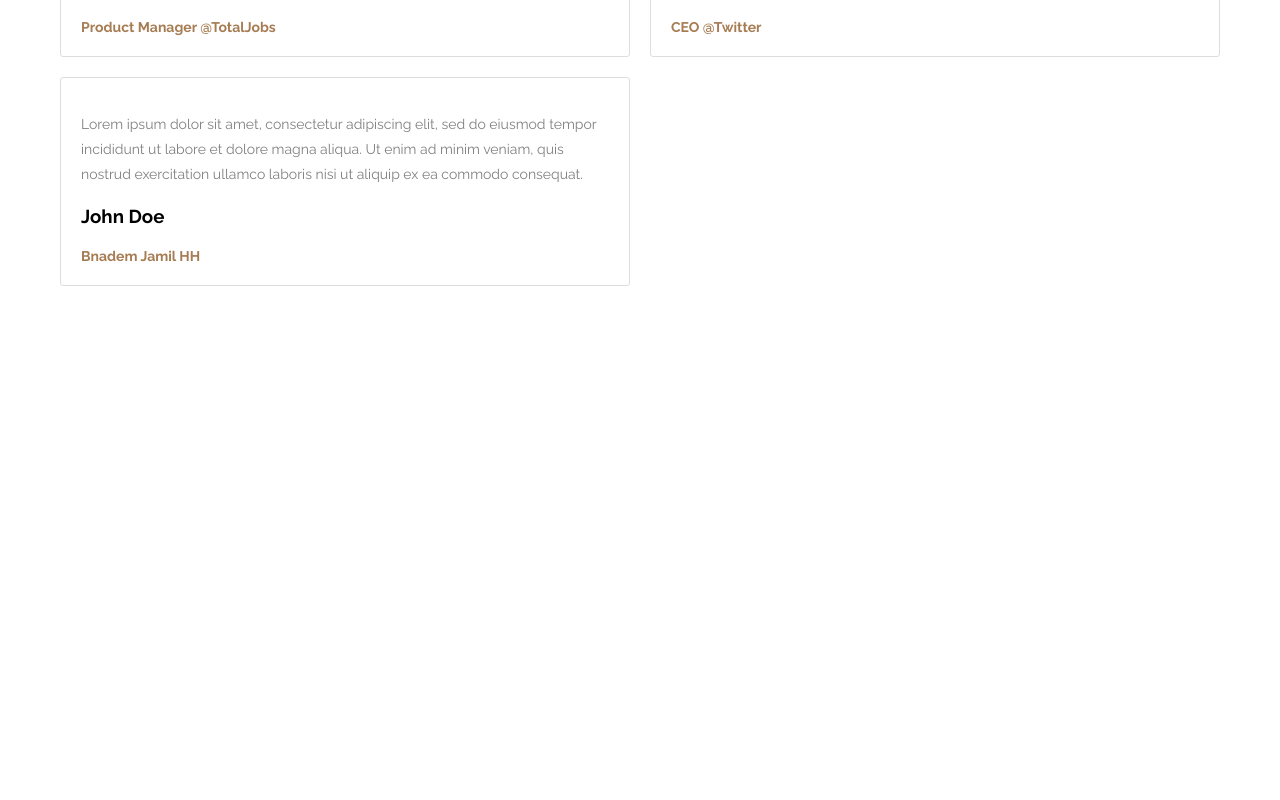
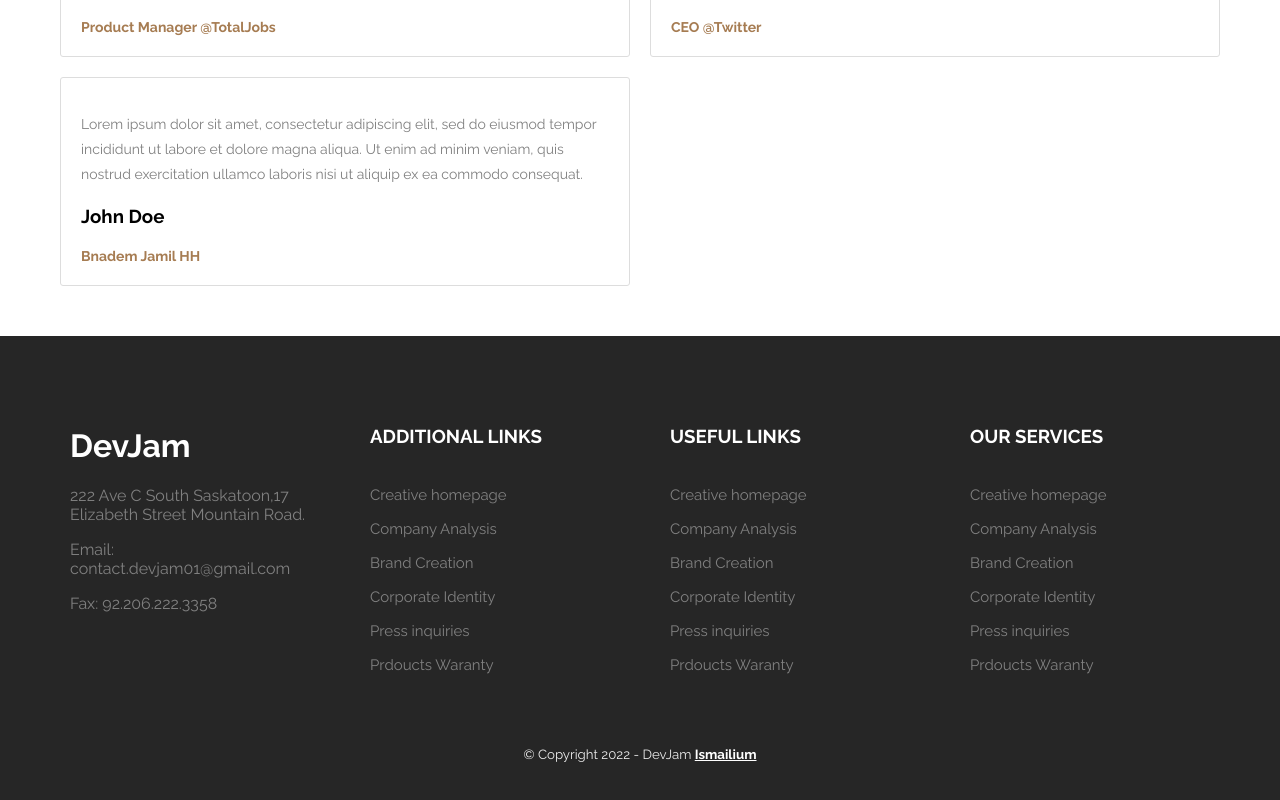
Before and after one commit to boularbahsmail/100wpm-website, a Next.js app: page / in a window 1280 px wide. Shown: the part 5622-6422 px from the top of the page. Before the commit the page ends 5958 px from the top, so only its background shows below. Built offline with nearby package versions, Linux system fonts and the light colour scheme.

Commit message:
Finlly, Footer Component :rocket:

```diff
--- /dev/null
+++ b/components/Footer/index.jsx
@@ -0,0 +1,95 @@
+import React from 'react';
+import styles from "../../styles/Footer.module.css";
+
+const Footer = () => {
+  return (
+    <footer className={styles.footer}>
+        <div className={styles.content}>
+            <div className={styles.links}>
+                <div className={styles.Brand}>
+                    <h1>
+                        <a href="">DevJam</a>
+                    </h1>
+                    <p>222 Ave C South Saskatoon,17 Elizabeth Street Mountain Road.</p>
+                    <p>Email: contact.devjam01@gmail.com</p>
+                    <p>Fax: 92.206.222.3358</p>
+                </div>
+                <div className={styles.AdditionalLinks}>
+                    <h3>Additional Links</h3>
+                    <ul>
+                        <li>
+                            <a href="">Creative homepage</a>
+                        </li>
+                        <li>
+                            <a href="">Company Analysis</a>
+                        </li>
+                        <li>
+                            <a href="">Brand Creation</a>
+                        </li>
+                        <li>
+                            <a href="">Corporate Identity</a>
+                        </li>
+                        <li>
+                            <a href="">Press inquiries</a>
+                        </li>
+                        <li>
+                            <a href="">Prdoucts Waranty</a>
+                        </li>
+                    </ul>
+                </div>
+                <div className={styles.UsefulLinks}>
+                    <h3>Useful Links</h3>
+                    <ul>
+                        <li>
+                            <a href="">Creative homepage</a>
+                        </li>
+                        <li>
+                            <a href="">Company Analysis</a>
+                        </li>
+                        <li>
+                            <a href="">Brand Creation</a>
+                        </li>
+                        <li>
+                            <a href="">Corporate Identity</a>
+                        </li>
+                        <li>
+                            <a href="">Press inquiries</a>
+                        </li>
+                        <li>
+                            <a href="">Prdoucts Waranty</a>
+                        </li>
+                    </ul>
+                </div>
+                <div className={styles.OurServices}>
+                    <h3>Our Services</h3>
+                    <ul>
+                        <li>
+                            <a href="">Creative homepage</a>
+                        </li>
+                        <li>
+                            <a href="">Company Analysis</a>
+                        </li>
+                        <li>
+                            <a href="">Brand Creation</a>
+                        </li>
+                        <li>
+                            <a href="">Corporate Identity</a>
+                        </li>
+                        <li>
+                            <a href="">Press inquiries</a>
+                        </li>
+                        <li>
+                            <a href="">Prdoucts Waranty</a>
+                        </li>
+                    </ul>
+                </div>
+            </div>
+            <div className={styles.copyright}>
+                <h5>&copy; Copyright 2022 - DevJam <a href="https://twitter.com/boularbahsmail" target="_blank" rel="noreferrer">Ismailium</a></h5>
+            </div>
+        </div>
+    </footer>
+  )
+}
+
+export default Footer;
--- a/pages/index.js
+++ b/pages/index.js
@@ -9,6 +9,7 @@ import WhyChooseUs from '../components/Why-Choose-Us';
 import Work from '../components/Work';
 import Blogs from '../components/Blogs';
 import Testimonials from '../components/Testimonials';
+import Footer from '../components/Footer';
 
 export default function Home() {
   return (
@@ -27,6 +28,7 @@ export default function Home() {
         <Work />
         <Blogs />
         <Testimonials />
+        <Footer />
       </div>
     </div>
   )
--- /dev/null
+++ b/styles/Footer.module.css
@@ -0,0 +1,116 @@
+.footer {
+    background-color: var(--Dark);
+    padding: 40px 20px;
+    color: var(--White);
+}
+
+.footer .content {
+    max-width: 1200px;
+    width: 100%;
+    margin: auto;
+}
+
+.footer .content .links {
+    display: grid;
+    grid-template-columns: 1fr 1fr 1fr 1fr;
+}
+
+.footer .content .links .Brand,
+.footer .content .links .AdditionalLinks,
+.footer .content .links .UsefulLinks,
+.footer .content .links .OurServices {
+    padding: 20px;
+    margin: 10px;
+}
+
+.footer .content .links .AdditionalLinks h3,
+.footer .content .links .UsefulLinks h3,
+.footer .content .links .OurServices h3 {
+    text-transform: uppercase;
+}
+
+.footer .content .links .AdditionalLinks ul,
+.footer .content .links .UsefulLinks ul,
+.footer .content .links .OurServices ul {
+    padding: 5px 0;
+    margin: 0;
+}
+
+.footer .content .links .AdditionalLinks ul li,
+.footer .content .links .UsefulLinks ul li,
+.footer .content .links .OurServices ul li {
+    list-style-type: none;
+    margin: 15px 0;
+}
+
+.footer .content .links .AdditionalLinks ul li a,
+.footer .content .links .UsefulLinks ul li a,
+.footer .content .links .OurServices ul li a {
+    color: var(--Gray);
+    transition: .2s;
+    font-size: 15px;
+}
+
+.footer .content .links .AdditionalLinks ul li a:hover,
+.footer .content .links .UsefulLinks ul li a:hover,
+.footer .content .links .OurServices ul li a:hover {
+    color: var(--White);
+}
+
+.footer .content .links .Brand p {
+    color: var(--Gray);
+}
+
+.footer .content .copyright {
+    display: flex;
+    justify-content: center;
+    align-items: center;
+}
+
+.footer .content .copyright h5 {
+    color: var(--Light-Gray);
+    font-weight: initial;
+}
+
+.footer .content .copyright h5 a {
+    color: var(--White);
+    font-weight: bold;
+    text-decoration: underline;
+}
+
+/* Media Queries */
+@media only screen and (max-width: 1200px) {
+    .footer .content .links {
+        grid-template-columns: 1fr 1fr 1fr;
+    }
+}
+
+@media only screen and (max-width: 900px) {
+    .footer .content .links {
+        grid-template-columns: 1fr 1fr;
+    }
+}
+
+@media only screen and (max-width: 650px) {
+    .footer {
+        padding: 0 20px;
+    }
+
+    .footer .content .links {
+        grid-template-columns: 1fr;
+    }
+
+    .footer .content .links .Brand,
+    .footer .content .links .AdditionalLinks,
+    .footer .content .links .UsefulLinks,
+    .footer .content .links .OurServices {
+        padding: 20px 0;
+        margin: 10px 0;
+    }
+
+    .footer .content .copyright {
+        padding: 20px;
+        padding-top: 0;
+        padding-bottom: 30px;
+    }
+}
```
